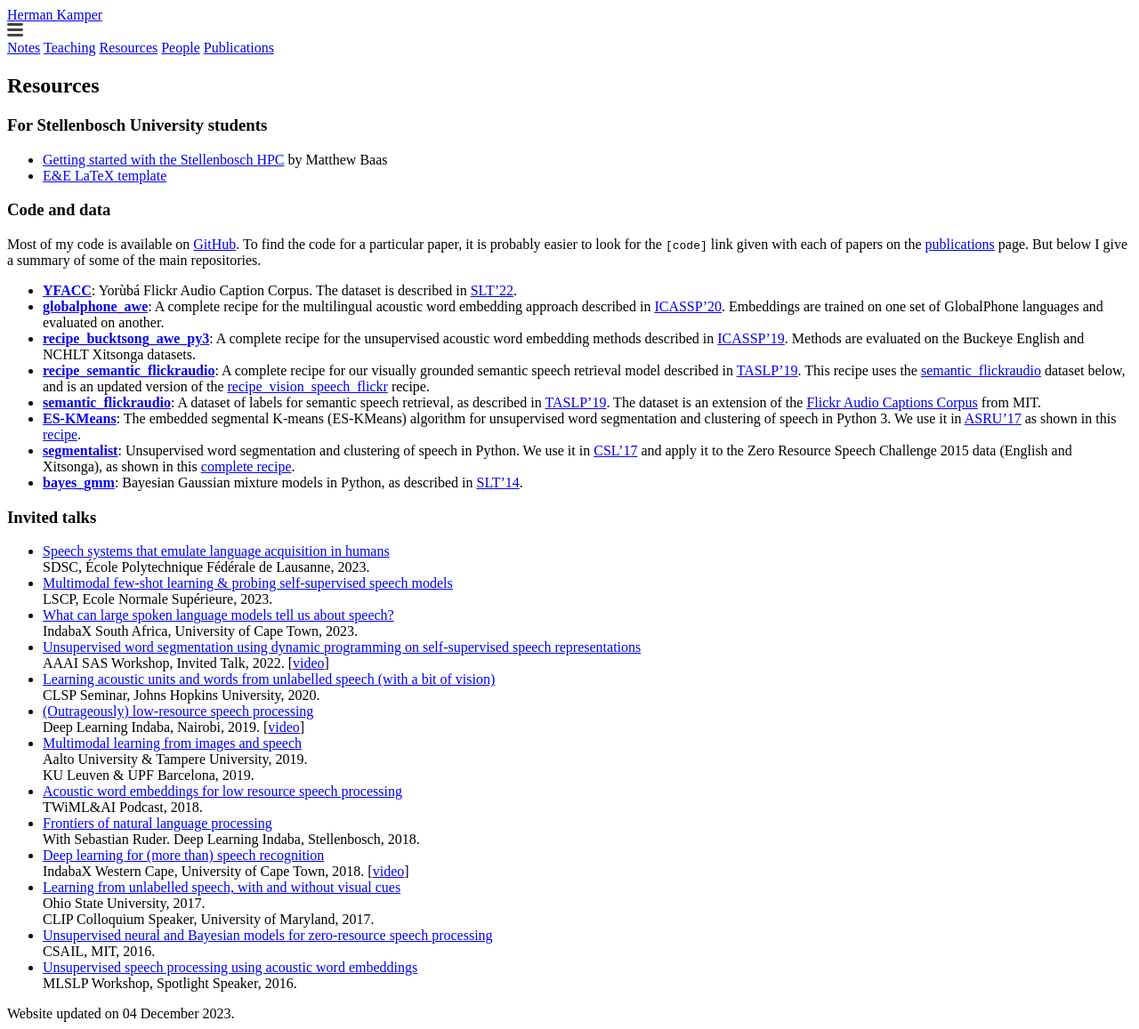
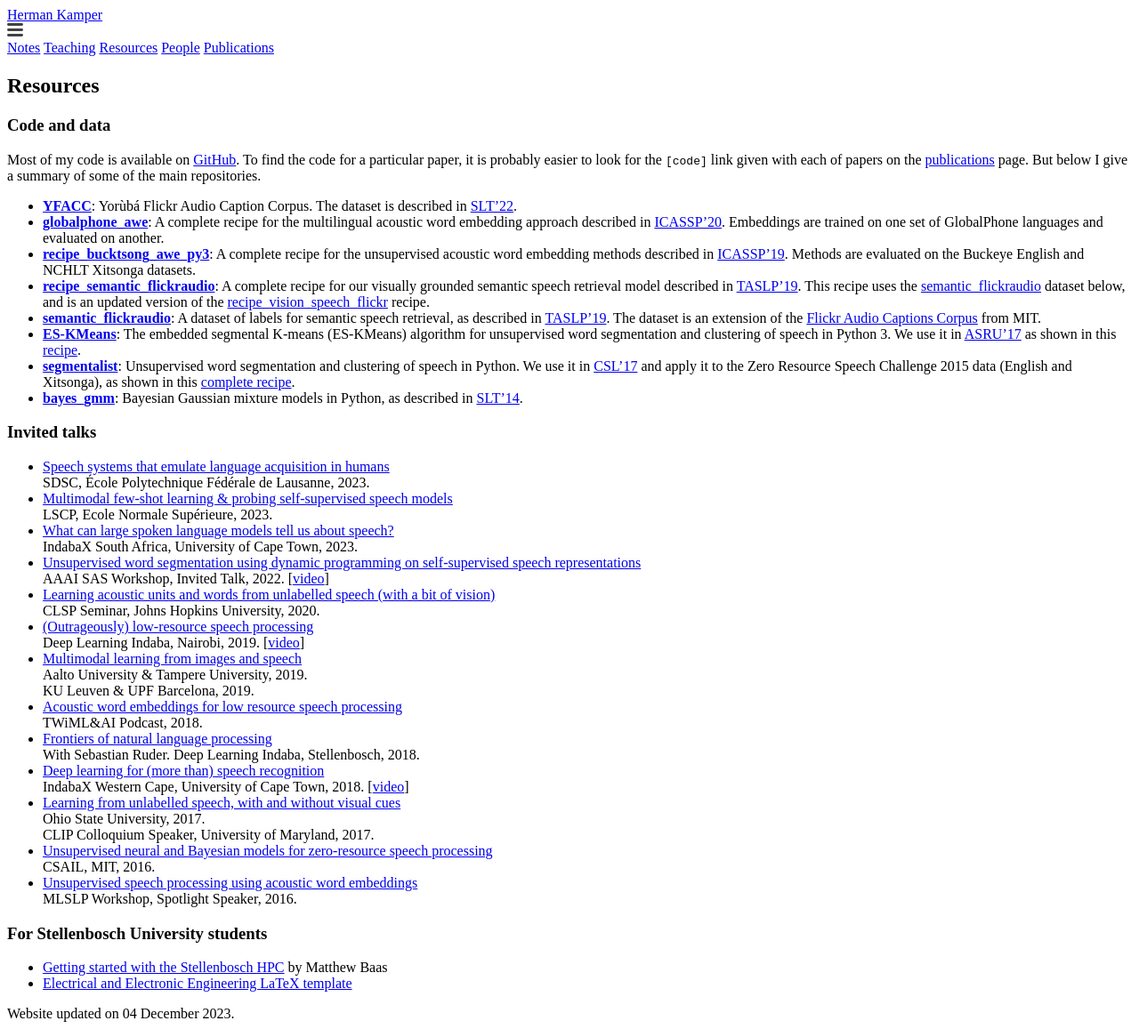
Before and after one commit to kamperh/kamperh.github.io, a Jekyll site: the page built from resources.md, in a window 1280 px wide. Shown: the whole page at 89% size. Built offline with Jekyll 4.4.1, drawn with Linux system fonts in a browser that asks for light colours; a style sheet for code colours, icons or effects is not loaded; some of the changed lines change nothing that is shown.

Commit message:
Shuffled resources

```diff
--- a/resources.md
+++ b/resources.md
@@ -6,12 +6,6 @@ order: 3
 ---
 
 # Resources
-
-### For Stellenbosch University students
-
-- [Getting started with the Stellenbosch HPC](https://gist.github.com/RF5/eabb93ba85b763746d404afc9626e5d1) by Matthew Baas
-- [E&E LaTeX template](https://github.com/kamperh/stellenbosch_ee_report_template)
-
 
 ### Code and data
 
@@ -57,3 +51,9 @@ Most of my code is available on [GitHub](https://github.com/{{ site.github_usern
   CSAIL, MIT, 2016.
 - [Unsupervised speech processing using acoustic word embeddings]({{site.url}}/slides/kamper_mlslp2016_talk.pdf)
   MLSLP Workshop, Spotlight Speaker, 2016.
+
+
+### For Stellenbosch University students
+
+- [Getting started with the Stellenbosch HPC](https://gist.github.com/RF5/eabb93ba85b763746d404afc9626e5d1) by Matthew Baas
+- [Electrical and Electronic Engineering LaTeX template](https://github.com/kamperh/stellenbosch_ee_report_template)
```
